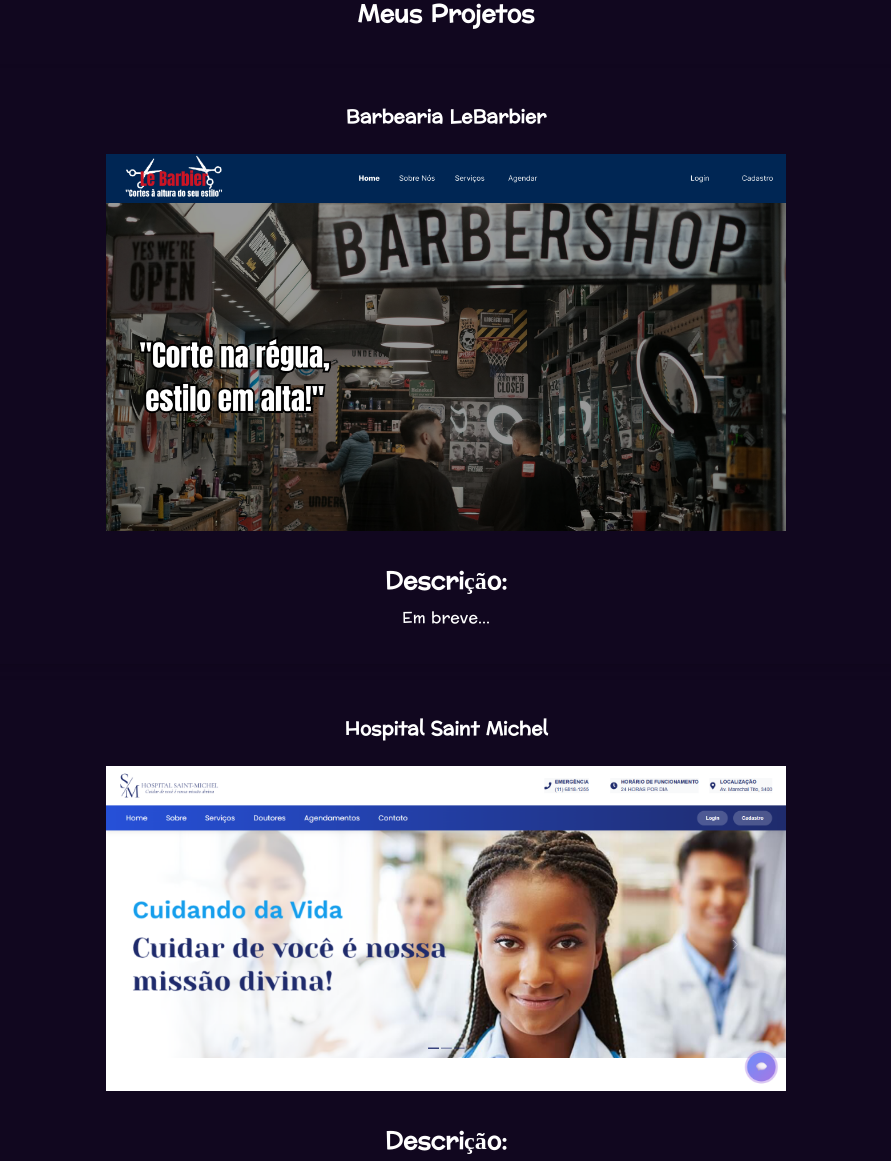
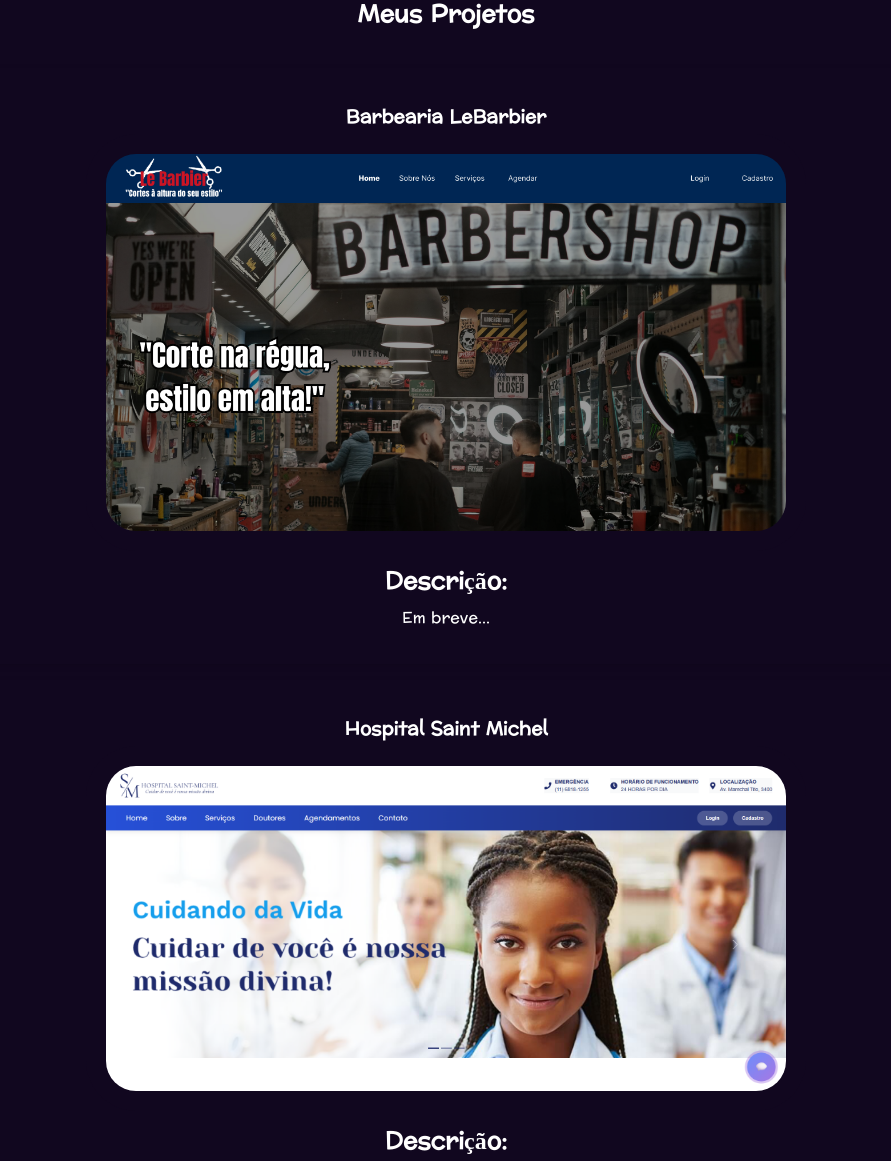
Before and after one commit to Victor-Santos-Silva/Portifolio, a React (Vite) app: page /projects in a window 1280 px wide. Shown: the part 80-1241 px from the top of the page, without its empty margins (194-1085 px from the left). Built offline with nearby package versions, Linux system fonts and the light colour scheme.

Commit message:
arredondando imagens

```diff
--- a/src/components/Projetos/EletroNet/eletroNet.css
+++ b/src/components/Projetos/EletroNet/eletroNet.css
@@ -1,4 +1,6 @@
 .imgEletroNet{
     width: 80%;
     padding: 20px;
+    border-radius: 50px;
+
 }
--- a/src/components/Projetos/LeBarbier/leBarbier.css
+++ b/src/components/Projetos/LeBarbier/leBarbier.css
@@ -1,4 +1,6 @@
 .imgLeBarbier {
     width: 80%;
     padding: 20px;
+    border-radius: 50px;
+
 }
--- a/src/components/Projetos/Overclock/overclock.css
+++ b/src/components/Projetos/Overclock/overclock.css
@@ -1,4 +1,5 @@
 .imgOverclock {
     width: 80%;
     padding: 20px;
+    border-radius: 50px;
 }
--- a/src/components/Projetos/TCC/saintMichel.css
+++ b/src/components/Projetos/TCC/saintMichel.css
@@ -1,4 +1,6 @@
 .imgSaintMichel {
     width: 80%;
     padding: 20px;
+    border-radius: 50px;
+
 }
```
